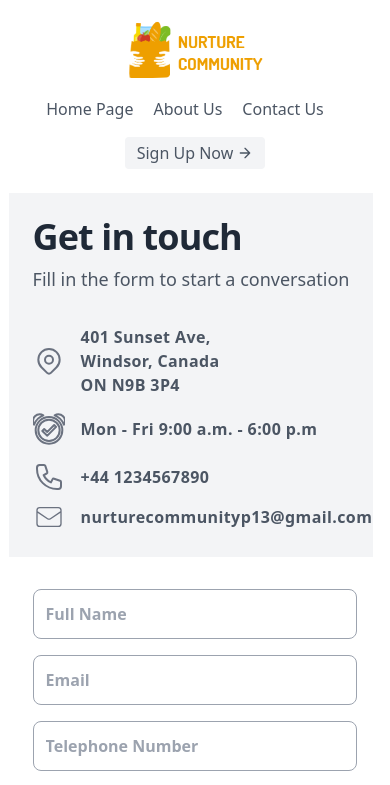
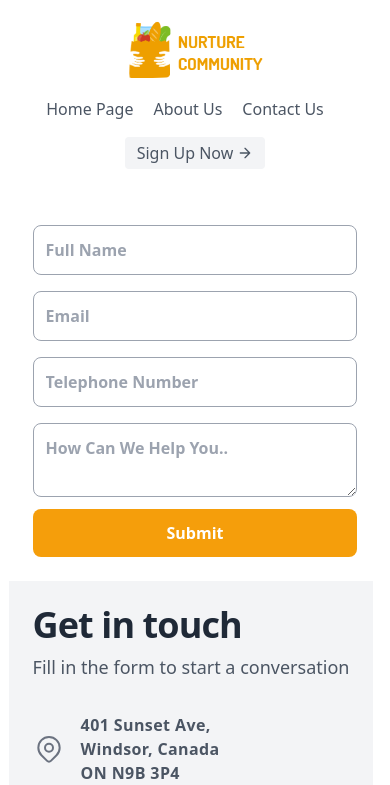
Before and after one commit to Anubha-31/Nurture-Community, a Vue app: page /ContactUs in a window 390 px wide. Shown: the top 785 px of the page. Built offline with nearby package versions, Linux system fonts and the light colour scheme.

Commit message:
responsive flex for contact us

```diff
--- a/src/views/ContactUs.vue
+++ b/src/views/ContactUs.vue
@@ -6,7 +6,7 @@
     <div class="max-w-6xl mx-auto sm:px-6 lg:px-8">
       <div class="mt-1 overflow-hidden">
         <div class="grid grid-cols-1 md:grid-cols-2">
-          <div class="p-6 mr-2 bg-gray-100 dark:bg-gray-800 sm:rounded-lg">
+          <div class="p-6 mr-2 bg-gray-100 dark:bg-gray-800 sm:rounded-lg order-last  md:order-first ">
             <h1
               class="text-4xl sm:text-5xl text-gray-800 dark:text-white font-extrabold tracking-tight"
             >
```
